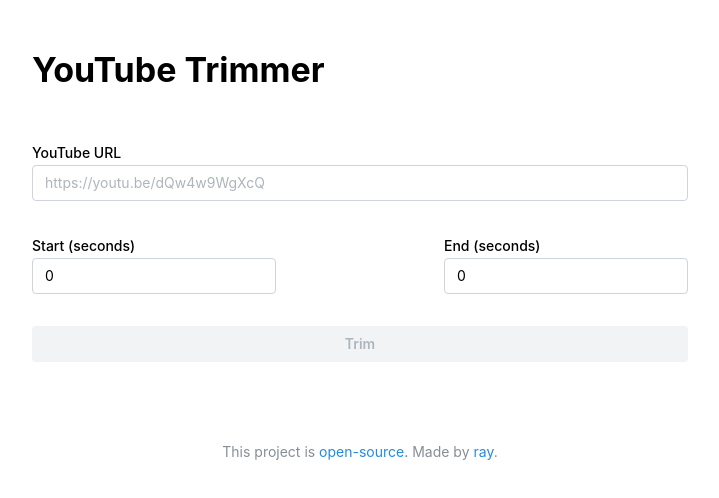
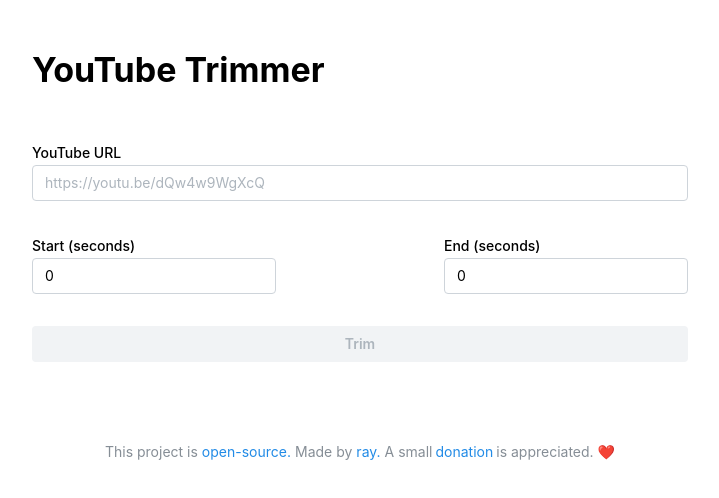
Before and after one commit to ray-1337/youtube-video-trimmer, a Next.js app: page / in a window 1280 px wide. Shown: the top 498 px of the page, without its empty margins (272-991 px from the left). Built offline with nearby package versions, Linux system fonts and the light colour scheme.

Commit message:
revamp footer + add donation URLs

```diff
--- a/src/components/ui/Footer.tsx
+++ b/src/components/ui/Footer.tsx
@@ -1,10 +1,40 @@
-import { Anchor, Flex, Text } from "@mantine/core";
+import Link from "next/link";
+import { Anchor, Flex, Text, Button, px, Image, Popover } from "@mantine/core";
+
+const parties = [
+  { icon: "https://cdn.simpleicons.org/wise", brandName: "Wise (Copy Email)", text: "personal@13373333.one" },
+  { icon: "https://cdn.simpleicons.org/kofi", brandName: "Ko-Fi", text: "https://ko-fi.com/goodfaith" },
+  { icon: "https://saweria.co/favicon.ico", brandName: "Saweria (Indonesia)", text: "https://saweria.co/goodfaith" }
+];
 
 export default function Footer() {
   return (
     <Flex direction={"row"} gap={"md"} py={"xl"} mt={"xl"} px={"sm"} align={"center"} justify={"center"}>
       <Text c={"dimmed"} size={"sm"}>
-        This project is <Anchor target={"_blank"} href={"https://github.com/ray-1337/youtube-trimmer-ffmpeg"}>open-source.</Anchor> Made by <Anchor target={"_blank"} href={"https://github.com/ray-1337/"}>ray</Anchor>.
+        <Flex direction={"row"} align={"center"} gap={px(4)} wrap={"wrap"}>
+          This project is <Anchor target={"_blank"} href={"https://github.com/ray-1337/youtube-trimmer-ffmpeg"}>open-source.</Anchor> Made by <Anchor target={"_blank"} href={"https://github.com/ray-1337/"}>ray.</Anchor>
+
+          <Popover position="bottom" withArrow shadow="md">
+            <Popover.Target>
+              <Flex wrap={"wrap"}>
+                A small <Text c={"blue"} style={{ cursor: "pointer" }} mx={px(3)}>donation</Text> is appreciated. ❤️
+              </Flex>
+            </Popover.Target>
+            <Popover.Dropdown>
+              <Flex gap={"md"} direction={"column"}>
+                {
+                  parties.map((party, index) => {
+                    return (
+                      <Button justify={"flex-start"} key={index} target={party.text.startsWith("https") ? "_blank" : undefined} onClick={() => !party.text.startsWith("https") && navigator.clipboard.writeText(party.text)} variant={"subtle"} href={party.text.startsWith("https") ? party.text : ""} component={party.text.startsWith("https") ? Link : undefined} leftSection={<Image w={16} h={16} src={party.icon} loading={"lazy"} />}>
+                        {party.brandName}
+                      </Button>
+                    )
+                  })
+                }
+              </Flex>
+            </Popover.Dropdown>
+          </Popover>
+        </Flex>
       </Text>
     </Flex>
   );
```
